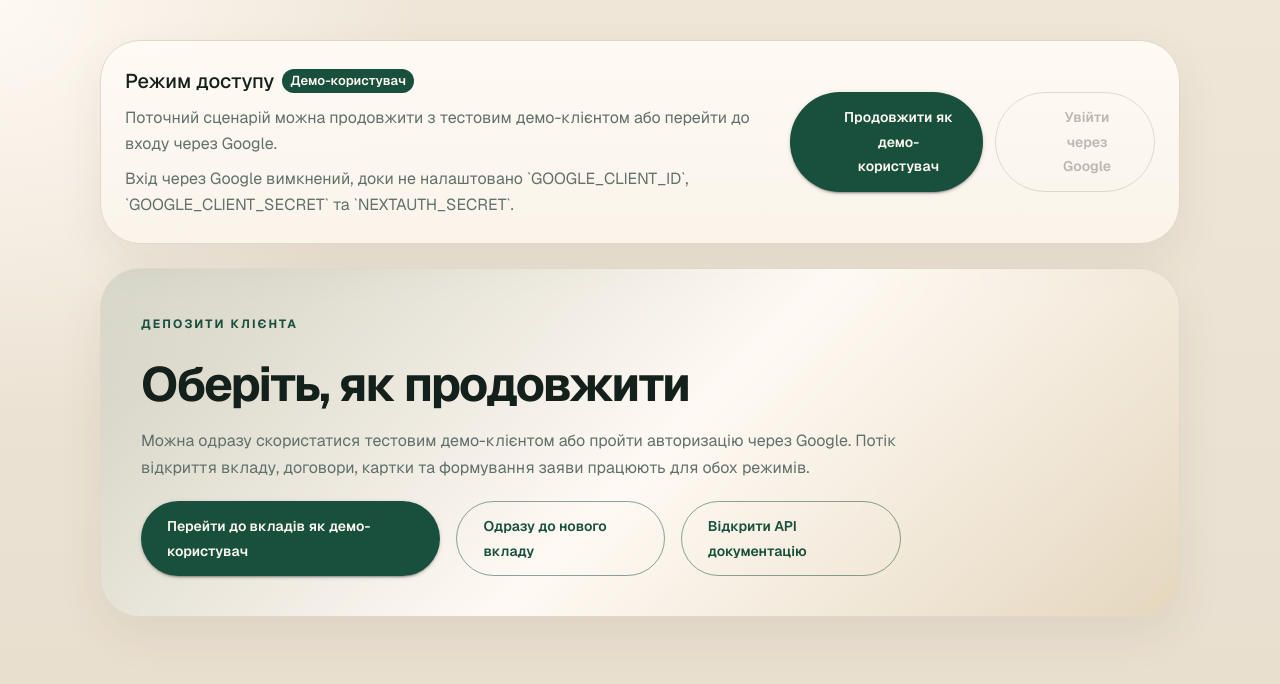
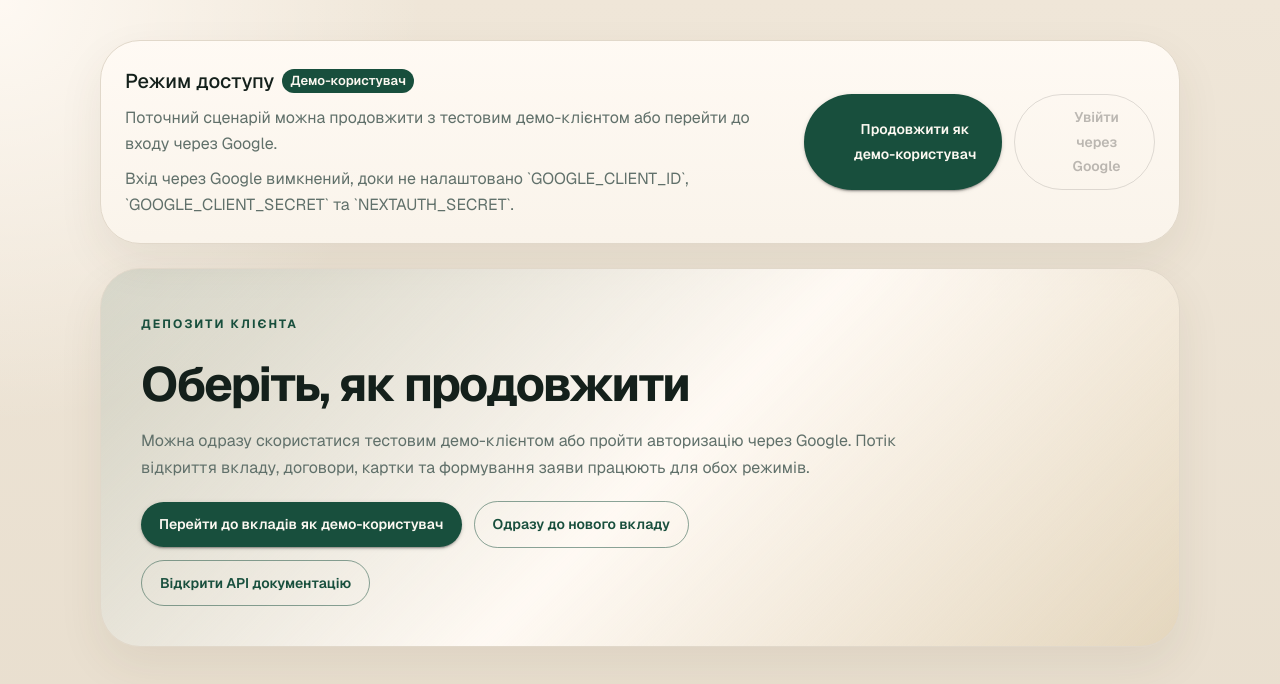
Before and after one commit to Vladimir-Maselskiy/client-deposits, a Next.js app: page / in a window 1280 px wide. Shown: the top 684 px of the page. Built offline with nearby package versions, Linux system fonts and the light colour scheme; no server answers; some icons are missing; what @mui/material-nextjs would draw is missing.

Commit message:
💄style(ui): make landing page action buttons more compact

```diff
--- a/app/api-docs/page.tsx
+++ b/app/api-docs/page.tsx
@@ -1,5 +1,5 @@
 import { Paper, Stack, Typography } from "@mui/material";
-import { SwaggerClient } from "./swagger-client";
+import { SwaggerSection } from "./swagger-section";
 
 export const dynamic = "force-dynamic";
 
@@ -34,7 +34,7 @@ export default function ApiDocsPage() {
           overflow: "hidden",
         }}
       >
-        <SwaggerClient specUrl="/api/openapi" />
+        <SwaggerSection />
       </Paper>
     </Stack>
   );
--- a/app/page.tsx
+++ b/app/page.tsx
@@ -1,4 +1,4 @@
-import { Paper, Stack, Typography, Button } from "@mui/material";
+import { Button, Paper, Stack, Typography } from "@mui/material";
 
 export default function Home() {
   return (
@@ -24,14 +24,32 @@ export default function Home() {
           через Google. Потік відкриття вкладу, договори, картки та формування заяви
           працюють для обох режимів.
         </Typography>
-        <Stack direction={{ xs: "column", sm: "row" }} spacing={2}>
-          <Button href="/deposits" variant="contained">
+        <Stack
+          direction={{ xs: "column", sm: "row" }}
+          spacing={1.5}
+          useFlexGap
+          flexWrap="wrap"
+          alignItems={{ xs: "stretch", sm: "center" }}
+        >
+          <Button
+            href="/deposits"
+            variant="contained"
+            sx={{ width: { xs: "100%", sm: "auto" } }}
+          >
             Перейти до вкладів як демо-користувач
           </Button>
-          <Button href="/deposits/new" variant="outlined">
+          <Button
+            href="/deposits/new"
+            variant="outlined"
+            sx={{ width: { xs: "100%", sm: "auto" } }}
+          >
             Одразу до нового вкладу
           </Button>
-          <Button href="/api-docs" variant="outlined">
+          <Button
+            href="/api-docs"
+            variant="outlined"
+            sx={{ width: { xs: "100%", sm: "auto" } }}
+          >
             Відкрити API документацію
           </Button>
         </Stack>
--- a/app/providers.tsx
+++ b/app/providers.tsx
@@ -90,9 +90,9 @@ const theme = createTheme({
           textTransform: "none",
           fontWeight: 600,
           borderRadius: 999,
-          padding: "12px 26px",
-          minHeight: 48,
-          minWidth: 160,
+          padding: "10px 18px",
+          minHeight: 42,
+          minWidth: 0,
           justifyContent: "center",
         },
         containedPrimary: {
```
Also changed, not shown: app/api-docs/swagger-section.tsx (added, +14 -0 lines).
